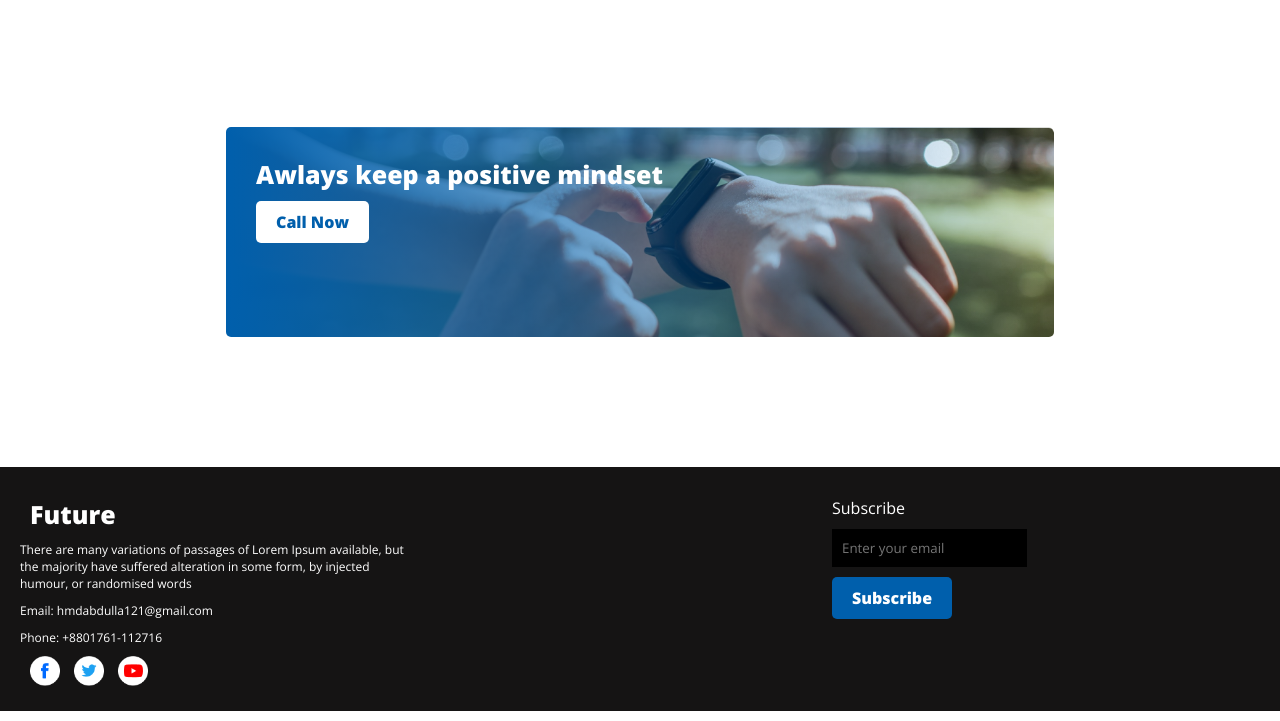
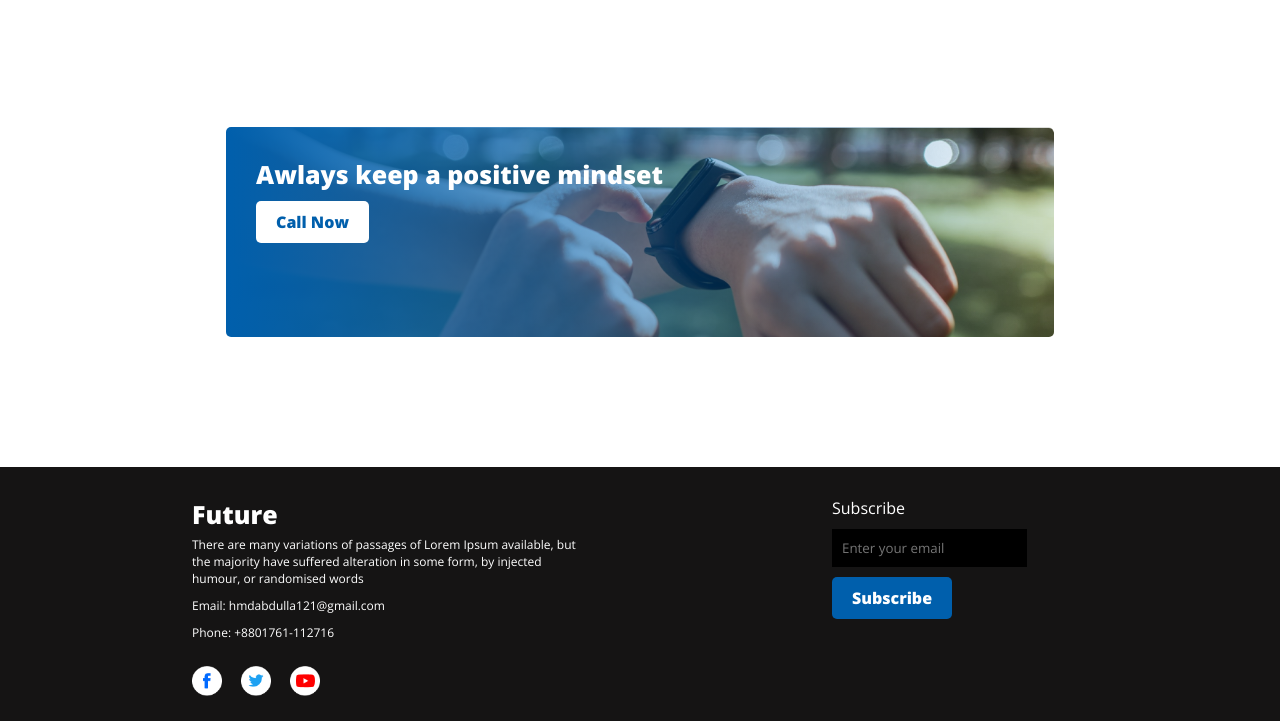
Before and after one commit to AbdullaAlMamun121/assignment-1, a plain HTML site: page index.html in a window 1280 px wide. Shown: the part 2484-3205 px from the top of the page. Drawn offline with nearby package versions, Linux system fonts and the light colour scheme.

Commit message:
finally finished

```diff
--- a/css/style.css
+++ b/css/style.css
@@ -192,14 +192,16 @@ p{
     width: 100%;
     background-color: #151414;
     display: flex;
+
 }
 .future-content{
     width: 30%;
-    margin: 20px;
+    margin: 30px 0 20px 15%;
+
 }
 .future h3{
     color: white;
-    padding: 10px;
+    padding-bottom: 5px;
 }
 .future p{
     color: white;
@@ -207,7 +209,7 @@ p{
 .icon img{
     width: 30px;
     height: 30px;
-    margin-left: 10px;
+    padding: 15px 15px 0 0;
 }
 .subscribe{
     width: 30%;
```
